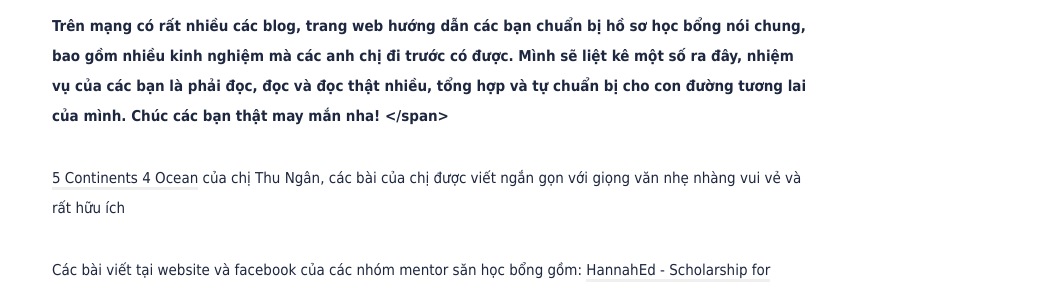
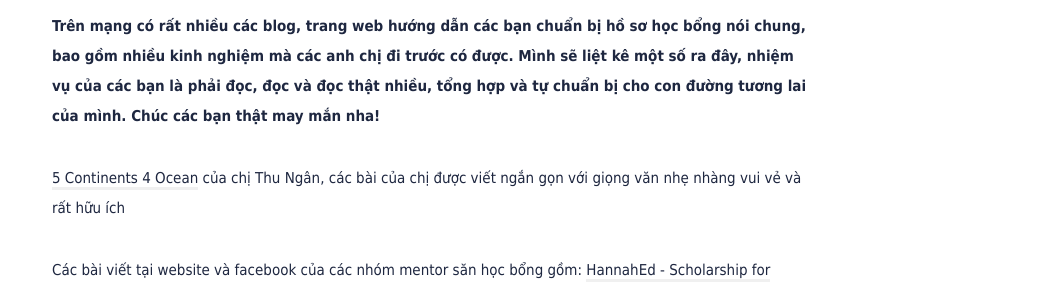
Before and after one commit to ray-ers/ray-ers.github.io, a Jekyll site: the page built from _posts/2022-08-20-TaiwanMOE.md, in a window 1280 px wide and 900 px high, scrolled down 5071 px. Shown: the part 243-534 px from the top of the window, without its empty margins (218-1275 px from the left). Built offline with Jekyll 4.4.1, drawn with Linux system fonts in a browser that asks for light colours; nearby versions of some CDN libraries; some of the changed text lies outside the part shown.

Commit message:
Update 2022-08-20-TaiwanMOE.md

```diff
--- a/_posts/2022-08-20-TaiwanMOE.md
+++ b/_posts/2022-08-20-TaiwanMOE.md
@@ -35,7 +35,7 @@ tags: [scholarship, hoc-bong, du-hoc, taiwan]
 <p><span style="font-family: Tahoma">Dưới đây là một số bước cần thiết để chuẩn bị hồ sơ nộp MOE Taiwan.</span></p>
 <hr>
 <p><strong><span style="font-family: Tahoma">CÔNG VIỆC VÀ MỐC THỜI GIAN CẦN HOÀN THÀNH:</span></strong></p>
-<p><span style="font-family: Tahoma"><strong>Chọn trường và chương trình học</strong>:
+<p><span style="font-family: Tahoma"><strong>Chọn trường và chương trình học:</strong></p>
 <ol>
 <ol>
 <li><span style="font-family: Tahoma">Trước hết các bạn phải tìm hiểu các chương trình dạy từ trang <a href="https://www.studyintaiwan.org">Study in Taiwan</a>, chọn ra các chương trình phù hợp với bản thân nhất. Công việc này các bạn nên làm càng sớm càng tốt, khoảng từ tháng 5-8 hằng năm.</span></li>
@@ -56,7 +56,7 @@ tags: [scholarship, hoc-bong, du-hoc, taiwan]
 <li><span style="font-family: Tahoma">Bạn nào chưa có hộ chiếu thì đi làm hộ chiếu, nếu có khúc mắc về hộ khẩu cũng nên giải quyết cho xong vì đây là hai giấy tờ bắt buộc nhé.</span></li><hr>
 </ol>
 </ol>
-<p><span style="font-family: Tahoma"><strong>Xin thư giới thiệu</strong><span style="font-size: 95%; color: #003300; font-family: Tahoma;">: Để chuẩn bị được hai bức thư giới thiệu mạnh, có một số việc bạn cần chuẩn bị trước:</span>
+<p><span style="font-family: Tahoma"><strong>Xin thư giới thiệu</strong><span style="font-family: Tahoma">: Để chuẩn bị được hai bức thư giới thiệu mạnh, có một số việc bạn cần chuẩn bị trước:</span>
 <ol>
 <ol>
 <li><span style="font-family: Tahoma">Xây dựng mối quan hệ tốt với giáo viên đại học, trăm lợi không hại. Được GV/sếp ưu ái tương đương có cơ hội cao hơn tham gia vào các đề tài và dự án. Đây cũng là cơ hội tốt để bạn tìm hiểu thêm về chuyên ngành của từng giảng viên và tranh thủ xin hướng dẫn sớm nếu thích.</span></li>
@@ -67,6 +67,6 @@ tags: [scholarship, hoc-bong, du-hoc, taiwan]
 <li><span style="font-family: Tahoma">Cần chuẩn bị thư và bì thư nếu không xin được từ trường hoặc giáo viên. Bạn có thể tự chèn logo trường vào thư và bì thư, nhớ thêm địa chỉ, số điện thoại và fax nếu có nhé.</span></li><hr>
 </ol>
 </ol>
-<p><span style="font-family: Tahoma"><strong>Trên mạng có rất nhiều các blog, trang web hướng dẫn các bạn chuẩn bị hồ sơ học bổng nói chung, bao gồm nhiều kinh nghiệm mà các anh chị đi trước có được. Mình sẽ liệt kê một số ra đây, nhiệm vụ của các bạn là phải đọc, đọc và đọc thật nhiều, tổng hợp và tự chuẩn bị cho con đường tương lai của mình. Chúc các bạn thật may mắn nha! </span></strong>
+<p><span style="font-family: Tahoma"><strong>Trên mạng có rất nhiều các blog, trang web hướng dẫn các bạn chuẩn bị hồ sơ học bổng nói chung, bao gồm nhiều kinh nghiệm mà các anh chị đi trước có được. Mình sẽ liệt kê một số ra đây, nhiệm vụ của các bạn là phải đọc, đọc và đọc thật nhiều, tổng hợp và tự chuẩn bị cho con đường tương lai của mình. Chúc các bạn thật may mắn nha!</strong>
 <p><span style="font-family: Tahoma"><a href="https://5continents4oceans.com">5 Continents 4 Ocean</a> của chị Thu Ngân, các bài của chị được viết ngắn gọn với giọng văn nhẹ nhàng vui vẻ và rất hữu ích</span></p>
 <p><span style="font-family: Tahoma">Các bài viết tại website và facebook của các nhóm mentor săn học bổng gồm: <a href="https://hannahed.co">HannahEd - Scholarship for Vietnamese Studens</a>; <a href="https://scholarshipplanet.info/vi/">Scholarship Planet</a>; <a href="https://www.hotcourses.vn">Hot courses Vietnam</a>; <a href="https://www.facebook.com/official.vietnam.scholarship.forum/">Official Vietnam Scholarship Forum</a>; <a href="http://www.facebook.com/ScholarshipHuntingwithAlumni">Săn Học Bổng cùng Alumni/ Scholarship Hunting with Alumni</a>; <a href="https://www.facebook.com/DuHocSanHocBong">Opportunity Hunting;</a>&nbsp;<a href="https://www.facebook.com/doortotherworld/">Door to the World</a> và hàng trăm bài viết khác từ tất cả các anh chị đi trước đã thành công trong việc xin học bổng tự túc.</span></p>
```
